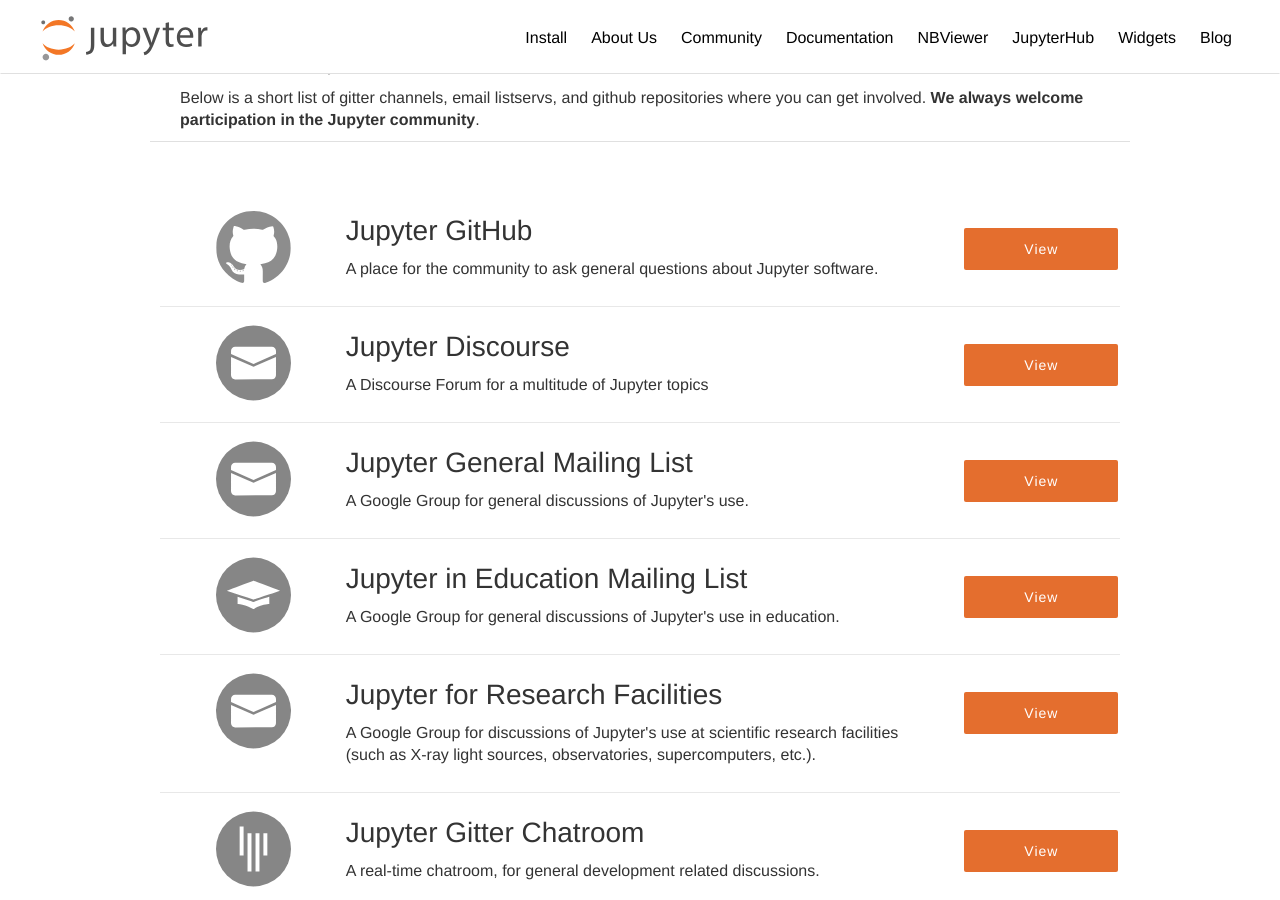
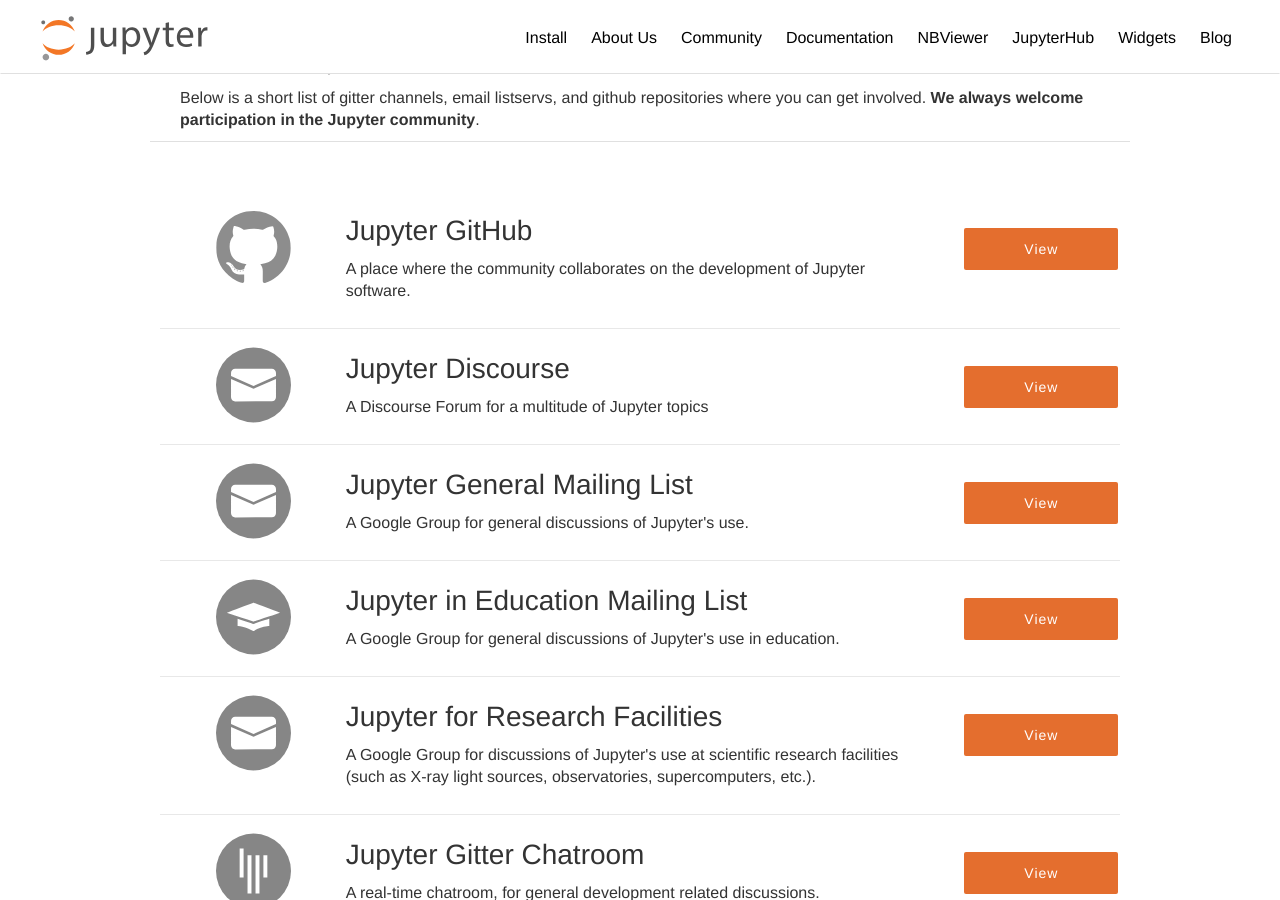
Before and after one commit to jupyter/jupyter.github.io, a Jekyll site: the page built from community.md, in a window 1280 px wide and 900 px high, scrolled down 816 px. Built offline with Jekyll 4.4.1, drawn with Linux system fonts in a browser that asks for light colours; comment, search, counter and statistics services are not loaded.

Commit message:
Update community_lists.html

```diff
--- a/_includes/community_lists.html
+++ b/_includes/community_lists.html
@@ -9,7 +9,7 @@
                         </div>
                         <div class="col-md-8 resource-text">
                             <h3 class="resource-name">Jupyter GitHub</h3>
-                            <p class="resource-desc">A place for the community to ask general questions about Jupyter software.</p>
+                            <p class="resource-desc">A place where the community collaborates on the development of Jupyter software.</p>
                         </div>
                         <div class="col-md-2 resource-button">
                             <a href="https://github.com/jupyter/">View</a>
```
